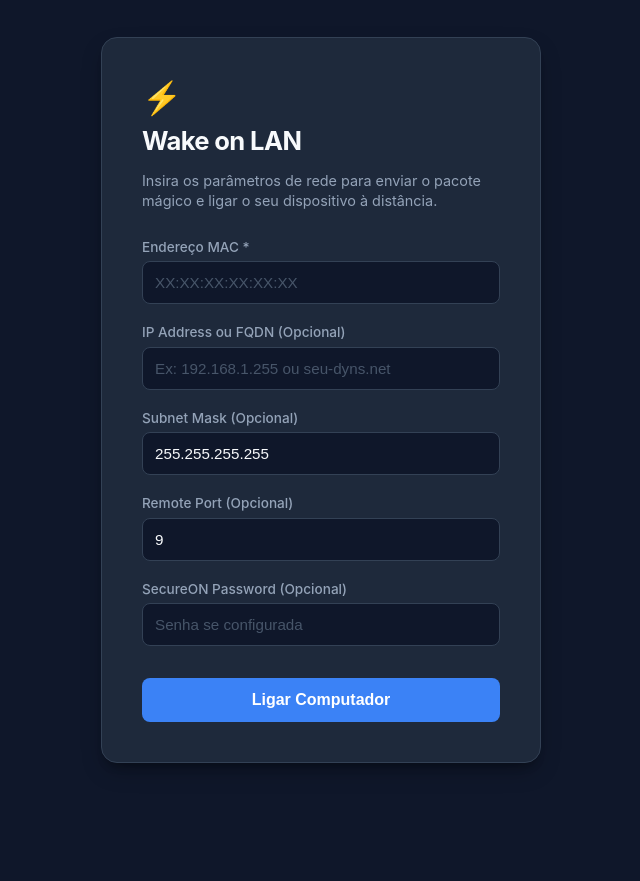
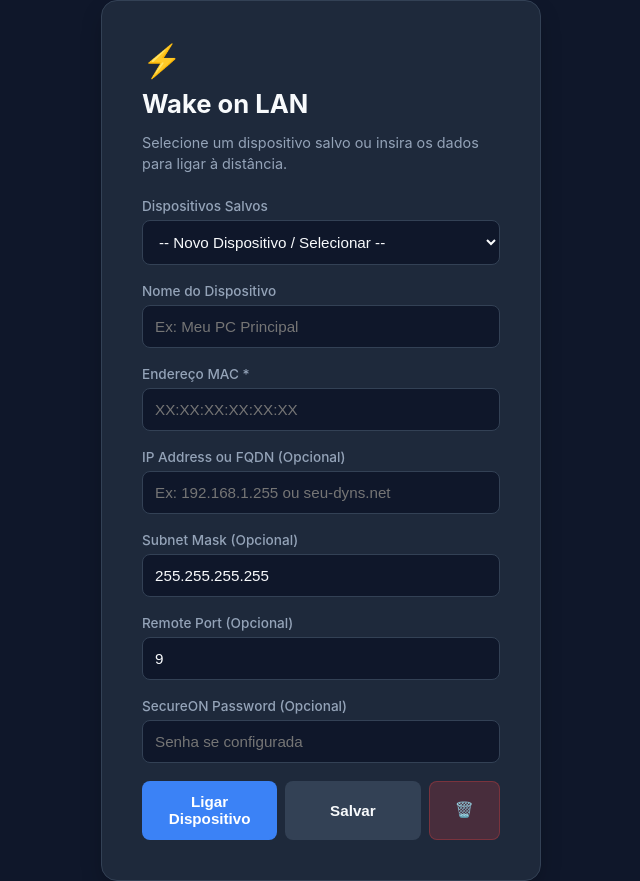
Before and after one commit to mlkdoshits/meu-wol-online, a website: page public/index.html in a window 1280 px wide. Shown: the whole page, without its empty margins (319-959 px from the left). Before the commit the page ends 800 px from the top, so only its background shows below. Drawn offline with Linux system fonts and the light colour scheme.

Commit message:
index.html

```diff
--- a/public/index.html
+++ b/public/index.html
@@ -14,6 +14,7 @@
             --accent-color: #3b82f6;
             --accent-hover: #2563eb;
             --input-bg: #0f172a;
+            --danger-color: #ef4444;
         }
 
         body {
@@ -32,7 +33,7 @@
             border: 1px solid var(--border-color);
             padding: 2.5rem;
             border-radius: 16px;
-            box-shadow: 0 10px 25px -5px rgba(0, 0, 0, 0.3), 0 8px 10px -6px rgba(0, 0, 0, 0.3);
+            box-shadow: 0 10px 25px -5px rgba(0, 0, 0, 0.3);
             width: 100%;
             max-width: 440px;
             box-sizing: border-box;
@@ -48,18 +49,17 @@
             margin: 0 0 0.5rem 0;
             color: var(--text-primary);
             font-weight: 700;
-            letter-spacing: -0.025em;
         }
 
         p {
             color: var(--text-secondary);
             font-size: 0.9rem;
-            margin-bottom: 1.75rem;
+            margin-bottom: 1.5rem;
             line-height: 1.4;
         }
 
         .input-group {
-            margin-bottom: 1.25rem;
+            margin-bottom: 1.1rem;
         }
 
         label {
@@ -70,7 +70,7 @@
             color: var(--text-secondary);
         }
 
-        input {
+        input, select {
             width: 100%;
             padding: 0.75rem;
             background-color: var(--input-bg);
@@ -82,27 +82,28 @@
             transition: all 0.2s ease;
         }
 
-        input::placeholder {
-            color: #475569;
-        }
-
-        input:focus {
+        input:focus, select:focus {
             border-color: var(--accent-color);
             outline: none;
             box-shadow: 0 0 0 3px rgba(59, 130, 246, 0.15);
         }
 
+        .btn-group {
+            display: flex;
+            gap: 0.5rem;
+            margin-top: 0.75rem;
+        }
+
         button {
-            width: 100%;
+            flex: 1;
             padding: 0.8rem;
             background-color: var(--accent-color);
             color: white;
             border: none;
             border-radius: 8px;
-            font-size: 1rem;
+            font-size: 0.95rem;
             font-weight: 600;
             cursor: pointer;
-            margin-top: 0.75rem;
             transition: background-color 0.2s ease, transform 0.1s ease;
         }
 
@@ -110,8 +111,24 @@
             background-color: var(--accent-hover);
         }
 
-        button:active {
-            transform: scale(0.98);
+        button.btn-secondary {
+            background-color: #334155;
+            color: #f8fafc;
+        }
+
+        button.btn-secondary:hover {
+            background-color: #475569;
+        }
+
+        button.btn-danger {
+            background-color: rgba(239, 68, 68, 0.2);
+            color: var(--danger-color);
+            border: 1px solid rgba(239, 68, 68, 0.3);
+            flex: 0.4;
+        }
+
+        button.btn-danger:hover {
+            background-color: rgba(239, 68, 68, 0.3);
         }
 
         #status {
@@ -150,9 +167,21 @@
     <div class="card">
         <div class="header-icon">⚡</div>
         <h1>Wake on LAN</h1>
-        <p>Insira os parâmetros de rede para enviar o pacote mágico e ligar o seu dispositivo à distância.</p>
+        <p>Selecione um dispositivo salvo ou insira os dados para ligar à distância.</p>
+
+        <div class="input-group">
+            <label for="savedDevices">Dispositivos Salvos</label>
+            <select id="savedDevices" onchange="carregarDispositivo()">
+                <option value="">-- Novo Dispositivo / Selecionar --</option>
+            </select>
+        </div>
 
         <form id="wolForm">
+            <div class="input-group">
+                <label for="name">Nome do Dispositivo</label>
+                <input type="text" id="name" placeholder="Ex: Meu PC Principal" required>
+            </div>
+
             <div class="input-group">
                 <label for="mac">Endereço MAC *</label>
                 <input type="text" id="mac" placeholder="XX:XX:XX:XX:XX:XX" required>
@@ -178,13 +207,99 @@
                 <input type="text" id="secureon" placeholder="Senha se configurada">
             </div>
 
-            <button type="submit">Ligar Computador</button>
+            <div class="btn-group">
+                <button type="submit">Ligar Dispositivo</button>
+                <button type="button" class="btn-secondary" onclick="salvarDispositivo()">Salvar</button>
+                <button type="button" class="btn-danger" onclick="apagarDispositivo()" title="Excluir selecionado">🗑️</button>
+            </div>
         </form>
 
         <div id="status" class="hidden"></div>
     </div>
 
     <script>
+        // Carregar lista salva ao abrir a página
+        document.addEventListener('DOMContentLoaded', atualizarSelect);
+
+        function obterDispositivos() {
+            return JSON.parse(localStorage.getItem('wol_devices') || '{}');
+        }
+
+        function atualizarSelect() {
+            const select = document.getElementById('savedDevices');
+            const devices = obterDispositivos();
+
+            select.innerHTML = '<option value="">-- Novo Dispositivo / Selecionar --</option>';
+            for (let nome in devices) {
+                let opt = document.createElement('option');
+                opt.value = nome;
+                opt.textContent = nome;
+                select.appendChild(opt);
+            }
+        }
+
+        function salvarDispositivo() {
+            const name = document.getElementById('name').value.trim();
+            const mac = document.getElementById('mac').value.trim();
+
+            if (!name || !mac) {
+                alert('Preencha pelo menos o Nome e o Endereço MAC para salvar.');
+                return;
+            }
+
+            const devices = obterDispositivos();
+            devices[name] = {
+                mac,
+                ip: document.getElementById('ip').value,
+                subnet: document.getElementById('subnet').value,
+                port: document.getElementById('port').value,
+                secureon: document.getElementById('secureon').value
+            };
+
+            localStorage.setItem('wol_devices', JSON.stringify(devices));
+            atualizarSelect();
+            document.getElementById('savedDevices').value = name;
+
+            alert(`Dispositivo "${name}" salvo com sucesso!`);
+        }
+
+        function carregarDispositivo() {
+            const nome = document.getElementById('savedDevices').value;
+            if (!nome) {
+                document.getElementById('wolForm').reset();
+                document.getElementById('subnet').value = '255.255.255.255';
+                document.getElementById('port').value = '9';
+                return;
+            }
+
+            const devices = obterDispositivos();
+            const dev = devices[nome];
+            if (dev) {
+                document.getElementById('name').value = nome;
+                document.getElementById('mac').value = dev.mac || '';
+                document.getElementById('ip').value = dev.ip || '';
+                document.getElementById('subnet').value = dev.subnet || '255.255.255.255';
+                document.getElementById('port').value = dev.port || '9';
+                document.getElementById('secureon').value = dev.secureon || '';
+            }
+        }
+
+        function apagarDispositivo() {
+            const nome = document.getElementById('savedDevices').value;
+            if (!nome) {
+                alert('Selecione um dispositivo salvo para excluir.');
+                return;
+            }
+
+            if (confirm(`Deseja realmente excluir o dispositivo "${nome}"?`)) {
+                const devices = obterDispositivos();
+                delete devices[nome];
+                localStorage.setItem('wol_devices', JSON.stringify(devices));
+                atualizarSelect();
+                document.getElementById('wolForm').reset();
+            }
+        }
+
         document.getElementById('wolForm').addEventListener('submit', async (e) => {
             e.preventDefault();
 
```
